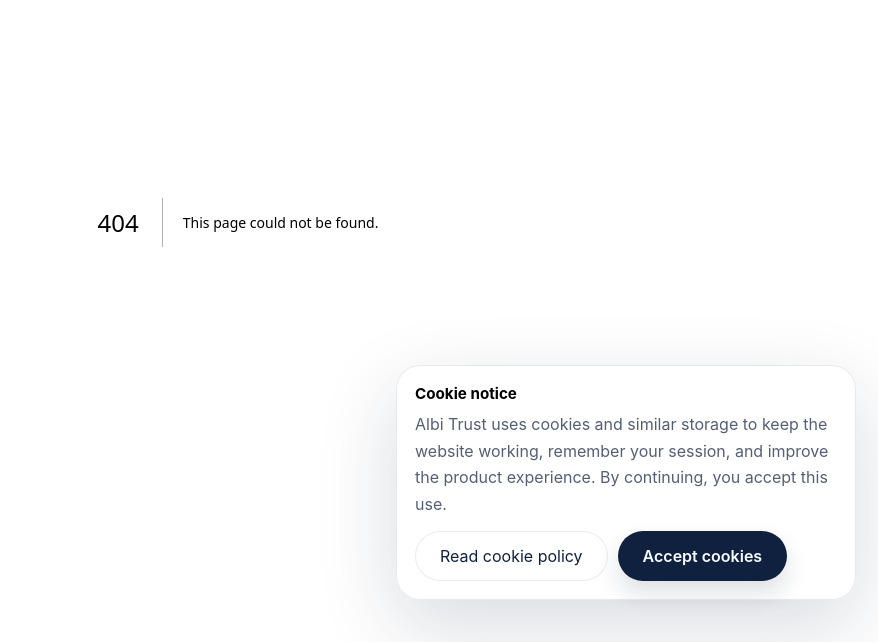
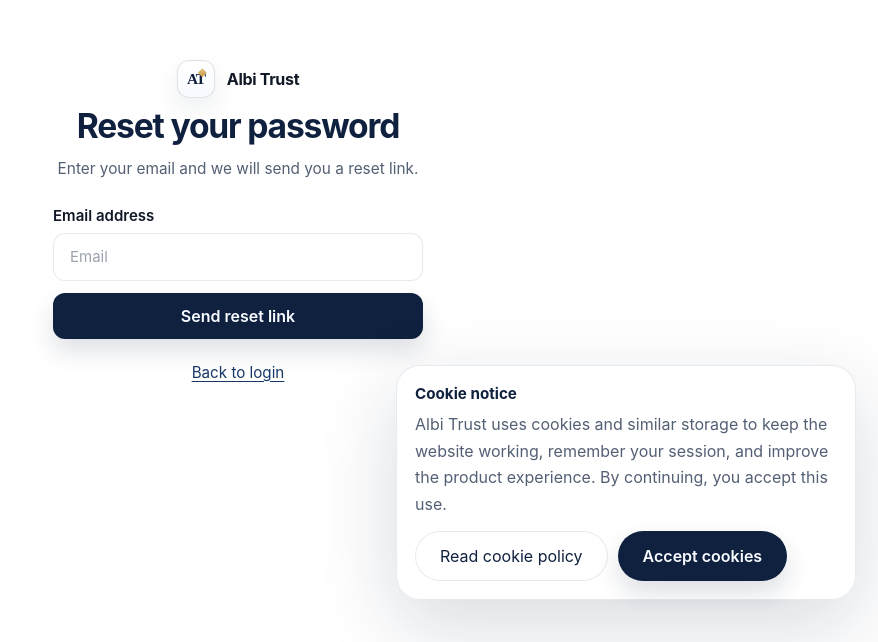
Before and after one commit to mohamadalbi123/albi-trust.com, a Next.js app: page /forgot-password in a window 1280 px wide. Before the commit this address had no page. Shown: the part 178-820 px from the top of the page, without its empty margins (402-1280 px from the left). Built offline with nearby package versions, Linux system fonts and the light colour scheme.

Commit message:
Make forgot password a dedicated page

```diff
--- /dev/null
+++ b/app/components/ForgotPasswordClient.js
@@ -0,0 +1,78 @@
+"use client";
+
+import Link from "next/link";
+import { useState } from "react";
+
+export function ForgotPasswordClient() {
+  const [email, setEmail] = useState("");
+  const [error, setError] = useState("");
+  const [notice, setNotice] = useState("");
+  const [isSubmitting, setIsSubmitting] = useState(false);
+
+  async function handleSubmit(event) {
+    event.preventDefault();
+    setError("");
+    setNotice("");
+    setIsSubmitting(true);
+
+    try {
+      const response = await fetch("/api/password/forgot", {
+        method: "POST",
+        headers: { "Content-Type": "application/json" },
+        body: JSON.stringify({ email }),
+      });
+      const data = await response.json();
+
+      if (!response.ok) {
+        throw new Error(data.error || "Unable to send reset email.");
+      }
+
+      setNotice(data.message || "If an account exists for this email, a reset link has been sent.");
+    } catch (submitError) {
+      setError(submitError.message || "Unable to send reset email.");
+    } finally {
+      setIsSubmitting(false);
+    }
+  }
+
+  return (
+    <section className="auth-panel">
+      <div className="auth-form-card">
+        <Link href="/" className="auth-brand-center auth-brand-home-link">
+          <span className="brand-mark" aria-hidden="true">
+            <span className="brand-mark-glyph">AT</span>
+          </span>
+          <span className="auth-brand-center-text">Albi Trust</span>
+        </Link>
+
+        <h1 className="auth-title auth-title-centered">Reset your password</h1>
+        <p className="auth-subtitle auth-subtitle-centered">
+          Enter your email and we will send you a reset link.
+        </p>
+
+        <form className="auth-fields" onSubmit={handleSubmit}>
+          <label className="form-field form-field-full">
+            <span className="auth-field-label">Email address</span>
+            <input
+              type="email"
+              placeholder="Email"
+              value={email}
+              onChange={(event) => setEmail(event.target.value)}
+            />
+          </label>
+
+          {error ? <p className="auth-error">{error}</p> : null}
+          {notice ? <p className="auth-notice">{notice}</p> : null}
+
+          <button type="submit" className="button-primary auth-submit" disabled={isSubmitting}>
+            {isSubmitting ? "Sending..." : "Send reset link"}
+          </button>
+        </form>
+
+        <div className="auth-inline-link">
+          <Link href="/login">Back to login</Link>
+        </div>
+      </div>
+    </section>
+  );
+}
--- /dev/null
+++ b/app/forgot-password/page.js
@@ -0,0 +1,11 @@
+import { ForgotPasswordClient } from "../components/ForgotPasswordClient";
+
+export default function ForgotPasswordPage() {
+  return (
+    <main className="auth-page">
+      <section className="auth-page-wrap">
+        <ForgotPasswordClient />
+      </section>
+    </main>
+  );
+}
--- a/app/globals.css
+++ b/app/globals.css
@@ -1593,27 +1593,11 @@ select {
 }
 
 .auth-forgot {
-  border: 0;
-  background: transparent;
-  padding: 0;
   color: #3f5ee8;
   font-size: 0.95rem;
   font-weight: 600;
-  cursor: pointer;
-}
-
-.auth-reset-box {
-  display: grid;
-  gap: 12px;
-  border: 1px solid rgba(16, 33, 63, 0.1);
-  border-radius: 12px;
-  background: #f8fbff;
-  padding: 14px;
-}
-
-.auth-reset-box .muted {
-  margin: 0;
-  font-size: 0.92rem;
+  text-decoration: underline;
+  text-underline-offset: 3px;
 }
 
 .auth-error,
```
Also changed, not shown: app/components/AuthClient.js (+2 -60 lines).
